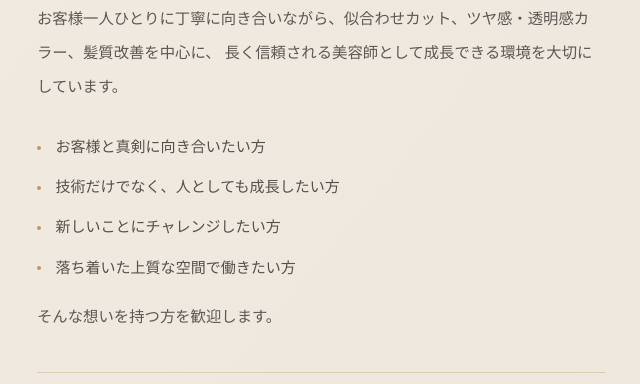
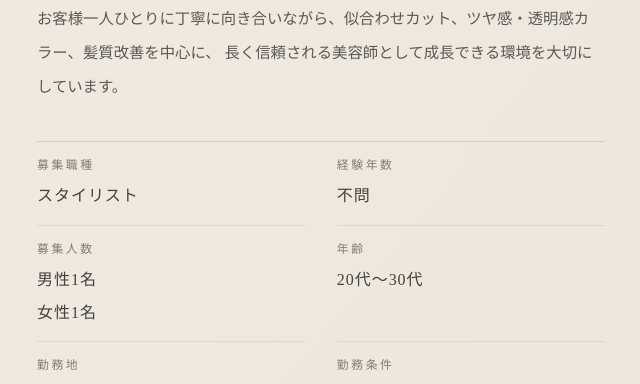
Before and after one commit to mapama-eng/WEBLP-image, a React (Vite) app: page / in a window 1280 px wide. Shown: the part 11000-11384 px from the top of the page, without its empty margins (43-683 px from the left). Built offline with nearby package versions, Linux system fonts and the light colour scheme.

Commit message:
Remove duplicated candidate profile section

```diff
--- a/src/components.jsx
+++ b/src/components.jsx
@@ -108,13 +108,6 @@ const recruitInfo = [
   ["店販売上", "10％"],
   ["ECサイト売上", "10％"],
   ["その他", "条件交渉可"],
-];
-
-const recruitWelcome = [
-  "お客様と真剣に向き合いたい方",
-  "技術だけでなく、人としても成長したい方",
-  "新しいことにチャレンジしたい方",
-  "落ち着いた上質な空間で働きたい方",
 ];
 
 const activityItems = [
@@ -671,12 +664,6 @@ function RecruitInformation() {
           お客様一人ひとりに丁寧に向き合いながら、似合わせカット、ツヤ感・透明感カラー、髪質改善を中心に、
           長く信頼される美容師として成長できる環境を大切にしています。
         </p>
-        <ul className="recruit-welcome-list">
-          {recruitWelcome.map((item) => (
-            <li key={item}>{item}</li>
-          ))}
-        </ul>
-        <p>そんな想いを持つ方を歓迎します。</p>
         <dl className="recruit-info-list">
           {recruitInfo.map(([label, value]) => (
             <div className="recruit-info-item" key={label}>
```
